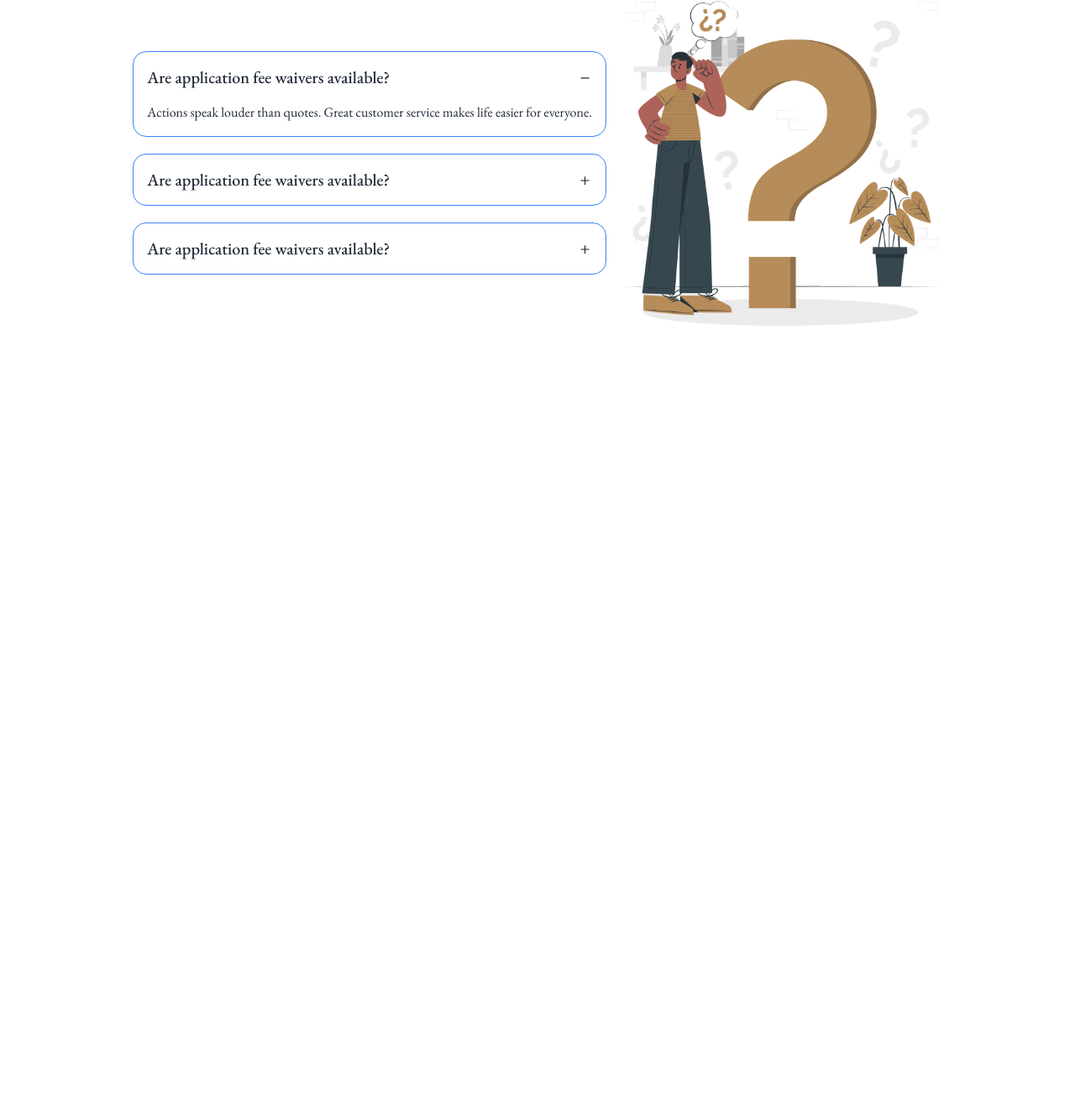
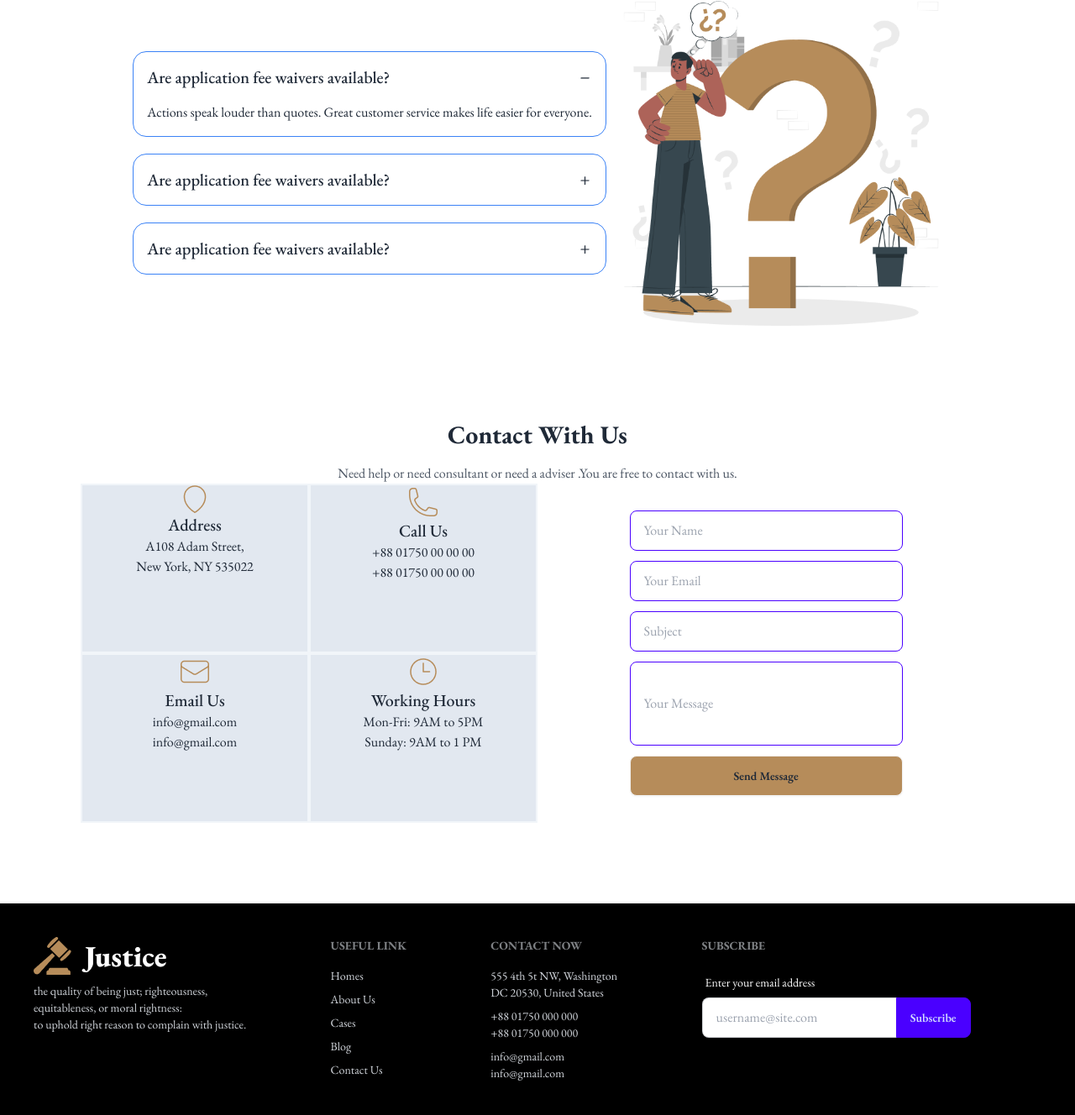
Before and after one commit to mohammaduzzal/legal-solution, a plain HTML site: page index.html in a window 1280 px wide. Shown: the part 2193-3521 px from the top of the page at 84% size. Before the commit the page ends 2693 px from the top, so only its background shows below. Drawn offline with nearby package versions, Linux system fonts and the light colour scheme.

Commit message:
added the contact section

```diff
--- a/index.html
+++ b/index.html
@@ -311,6 +311,74 @@
             </div>
            </section>
 
+           <!-- contact section -->
+            <section class="my-24 lg:px-24 mx-auto">
+              <h3 class="text-3xl font-bold text-center mb-4">Contact With Us</h3>
+              <p class="text-center text-gray-600">Need help or need consultant or need a adviser .You are free to contact with us.</p>
+              <!-- contact div -->
+              <div class="grid grid-cols-1 lg:grid-cols-2
+              ">
+
+              <!-- four card -->
+               <div class="grid grid-cols-2 ">
+                <!-- one -->
+                <div class=" bg-slate-200 border-2 border-slate-100 text-center">
+                  <img class="mx-auto" src="./images/address.png" alt="">
+                  <h6 class="text-xl font-medium">Address</h6>
+                  <p>A108 Adam Street,<br>
+                    New York, NY 535022</p>
+                </div>
+                <!-- two -->
+                <div class=" bg-slate-200 border-2 border-slate-100  text-center">
+                  <img class="mx-auto" src="./images/call.png" alt="">
+                  <h6 class="text-xl font-medium">Call Us</h6>
+                  <p>+88 01750 00 00 00 <br>
+                    +88 01750 00 00 00</p>
+                </div>
+                <!-- three -->
+                <div class=" bg-slate-200 border-2 border-slate-100 text-center">
+                  <img class="mx-auto" src="./images/email.png" alt="">
+                  <h6 class="text-xl font-medium">Email Us</h6>
+                  <p>info@gmail.com <br>
+                    info@gmail.com</p>
+                </div>
+                <!-- four -->
+                <div class=" bg-slate-200 border-2 border-slate-100  text-center">
+                  <img class="mx-auto" src="./images/time.png" alt="">
+                  <h6 class="text-xl font-medium">Working Hours</h6>
+                  <p>Mon-Fri: 9AM to 5PM <br>
+                    Sunday: 9AM to 1 PM</p>
+                </div>
+
+
+
+               </div>
+
+
+               <!-- input field -->
+                <div class="my-8 space-y-3 text-center">
+                  <input
+                    type="text"
+                     placeholder="Your Name"
+                      class="input input-bordered input-primary w-[325px] " />
+                  <input
+                    type="text"
+                     placeholder="Your Email"
+                      class="input input-bordered input-primary w-[325px]" />
+                  <input
+                    type="text"
+                     placeholder="Subject"
+                      class="input input-bordered input-primary w-[325px] " />
+                  <input
+                    type="text"
+                     placeholder="Your Message"
+                      class="input input-bordered input-primary h-[100px] w-[325px] " /> <br>
+                      <button class="btn bg-bg-btn btn-wide w-[325px] ">Send Message</button>
+                </div>
+
+              </div>
+            </section>
+
 
 
      </main>
@@ -318,7 +386,47 @@
 
 
     <!-- footer section -->
-     <footer></footer>
+
+      <footer class="footer bg-black text-base-content p-10 text-gray-300">
+        <div>
+         <img src="./images/logo.png" alt="">
+         <p>the quality of being just; righteousness,<br> equitableness, or moral rightness: <br> to uphold right reason to complain with justice.</p>
+        </div>
+        <nav>
+          <h6 class="footer-title">Useful Link</h6>
+          <a class="link link-hover">Homes</a>
+          <a class="link link-hover">About Us</a>
+          <a class="link link-hover">Cases</a>
+          <a class="link link-hover">Blog</a>
+          <a class="link link-hover">Contact Us</a>
+        </nav>
+        <nav>
+          <h6 class="footer-title">Contact Now</h6>
+         <p>555 4th 5t NW, Washington <br>
+          DC 20530, United States</p>
+         <p>+88 01750 000 000 <br>
+          +88 01750 000 000</p>
+         <p>info@gmail.com <br>
+          info@gmail.com</p>
+
+        </nav>
+        <form>
+          <h6 class="footer-title">Subscribe</h6>
+          <fieldset class="form-control w-80">
+            <label class="label">
+              <span class="label-text text-white">Enter your email address</span>
+            </label>
+            <div class="join">
+              <input
+                type="text"
+                placeholder="username@site.com"
+                class="input input-bordered join-item w-[100px] lg:w-full" />
+              <button class="btn btn-primary join-item">Subscribe</button>
+            </div>
+          </fieldset>
+        </form>
+      </footer>
+
 
 </body>
 </html>
```
